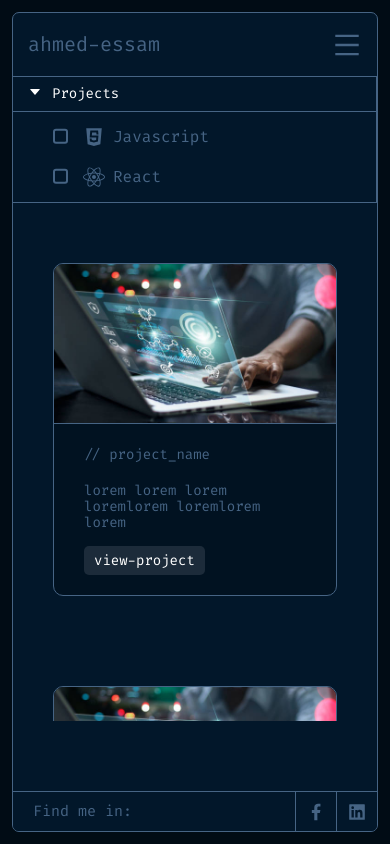
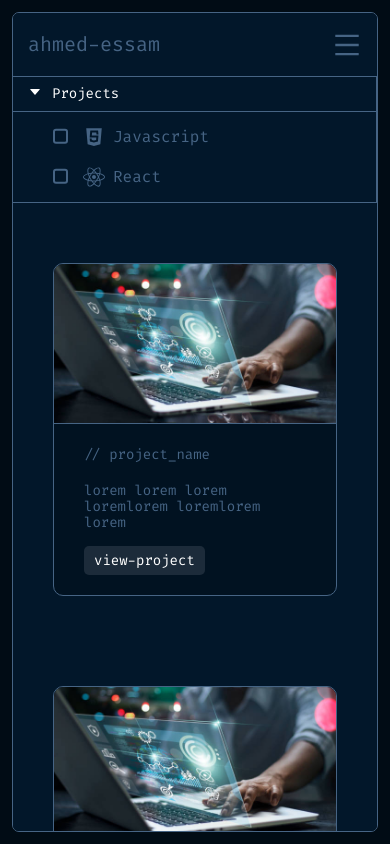
Before and after one commit to MadCoder911/portfolio, a React (Vite) app: page /projects in a window 390 px wide. Built offline with nearby package versions, Linux system fonts and the light colour scheme.

Commit message:
fixed projects page

```diff
--- a/src/Components/Footer.jsx
+++ b/src/Components/Footer.jsx
@@ -93,6 +93,7 @@ const Wrapper = styled.footer`
     }
   }
   @media (max-width: 800px) {
+    position: relative;
     .right {
       display: none;
     }
--- a/src/Pages/Projects.jsx
+++ b/src/Pages/Projects.jsx
@@ -24,8 +24,5 @@ const Wrapper = styled.main`
 
   @media (max-width: 1000px) {
     display: block;
-    height: fit-content;
-    overflow: scroll;
-    height: calc(100vh - 200px);
   }
 `;
--- a/src/index.css
+++ b/src/index.css
@@ -56,6 +56,11 @@ body {
   border-radius: 7px;
   background-color: var(--main-color-1);
   position: relative;
+}
+@media (max-width: 1000px) {
+  body {
+    overflow: scroll;
+  }
 }
 /* Containers */
 a {
```
